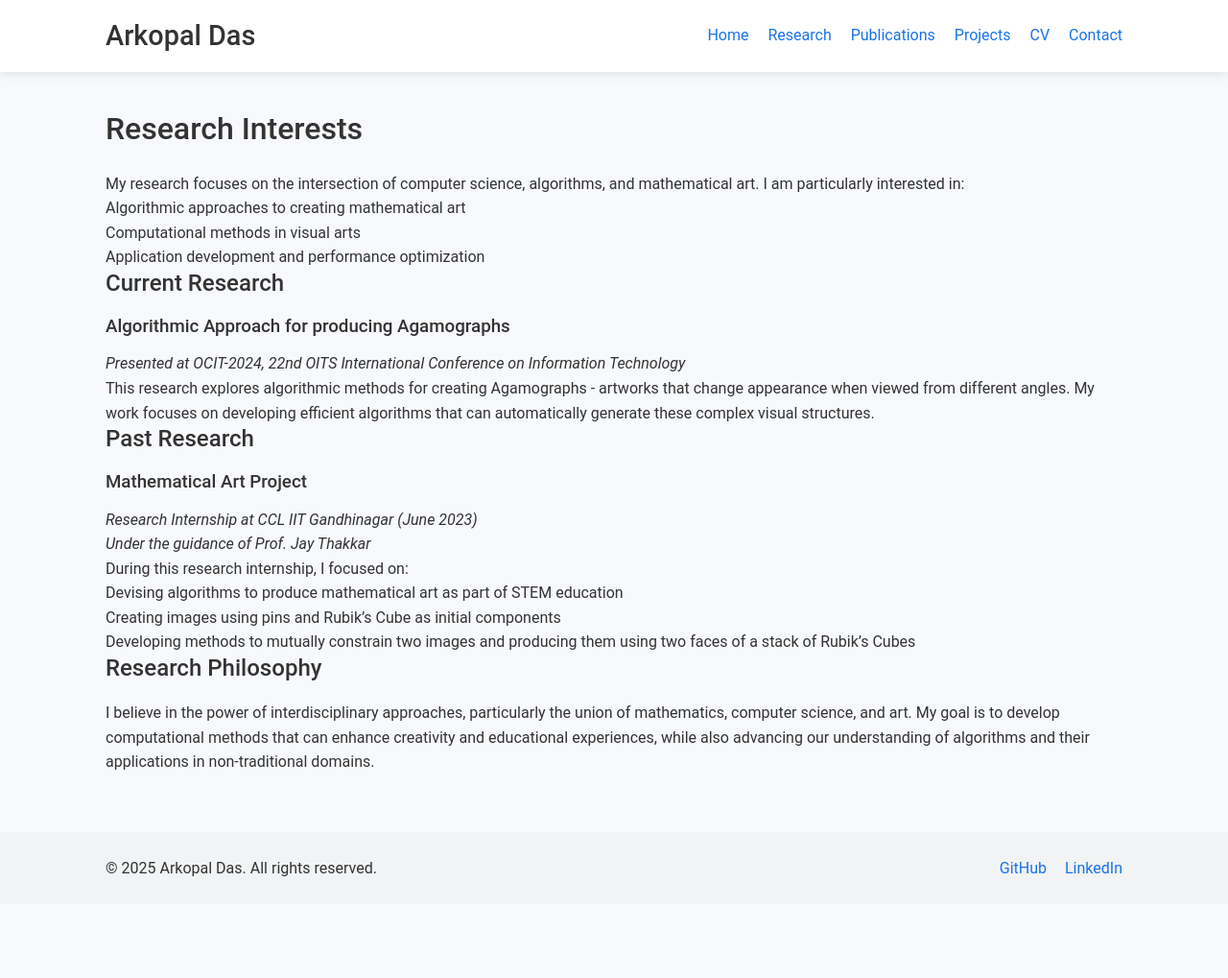
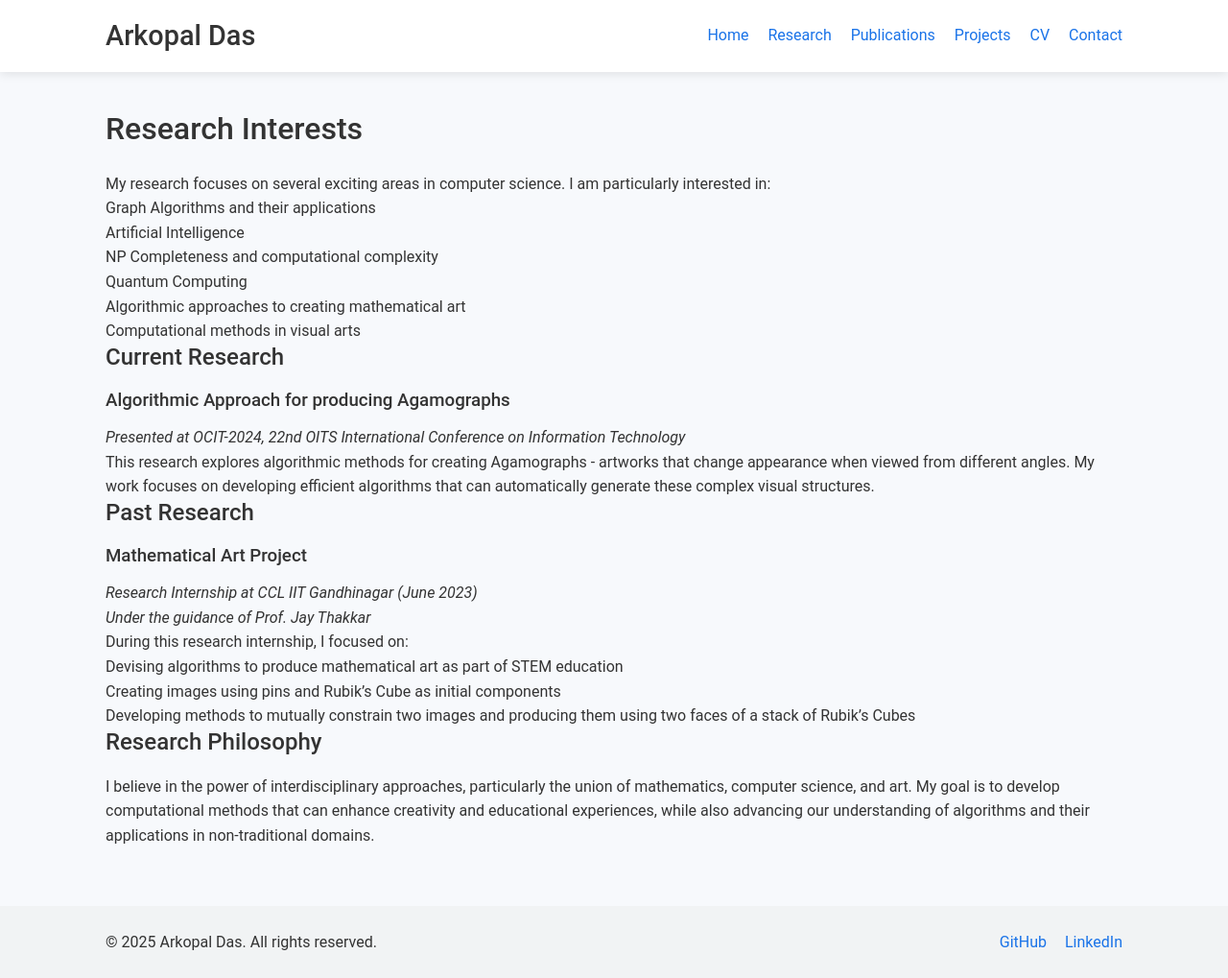
Before and after one commit to arkopaldas/MyPage, a Jekyll site: the page built from research.md, in a window 1280 px wide. Shown: the whole page at 96% size. Built offline with Jekyll 4.4.1, drawn with Linux system fonts in a browser that asks for light colours; before the commit the page ends 942 px from its top, so only the background shows below that.

Commit message:
Update research.md

```diff
--- a/research.md
+++ b/research.md
@@ -5,11 +5,14 @@ title: Research
 
 # Research Interests
 
-My research focuses on the intersection of computer science, algorithms, and mathematical art. I am particularly interested in:
+My research focuses on several exciting areas in computer science. I am particularly interested in:
 
+- Graph Algorithms and their applications
+- Artificial Intelligence
+- NP Completeness and computational complexity
+- Quantum Computing
 - Algorithmic approaches to creating mathematical art
 - Computational methods in visual arts
-- Application development and performance optimization
 
 ## Current Research
 
```
